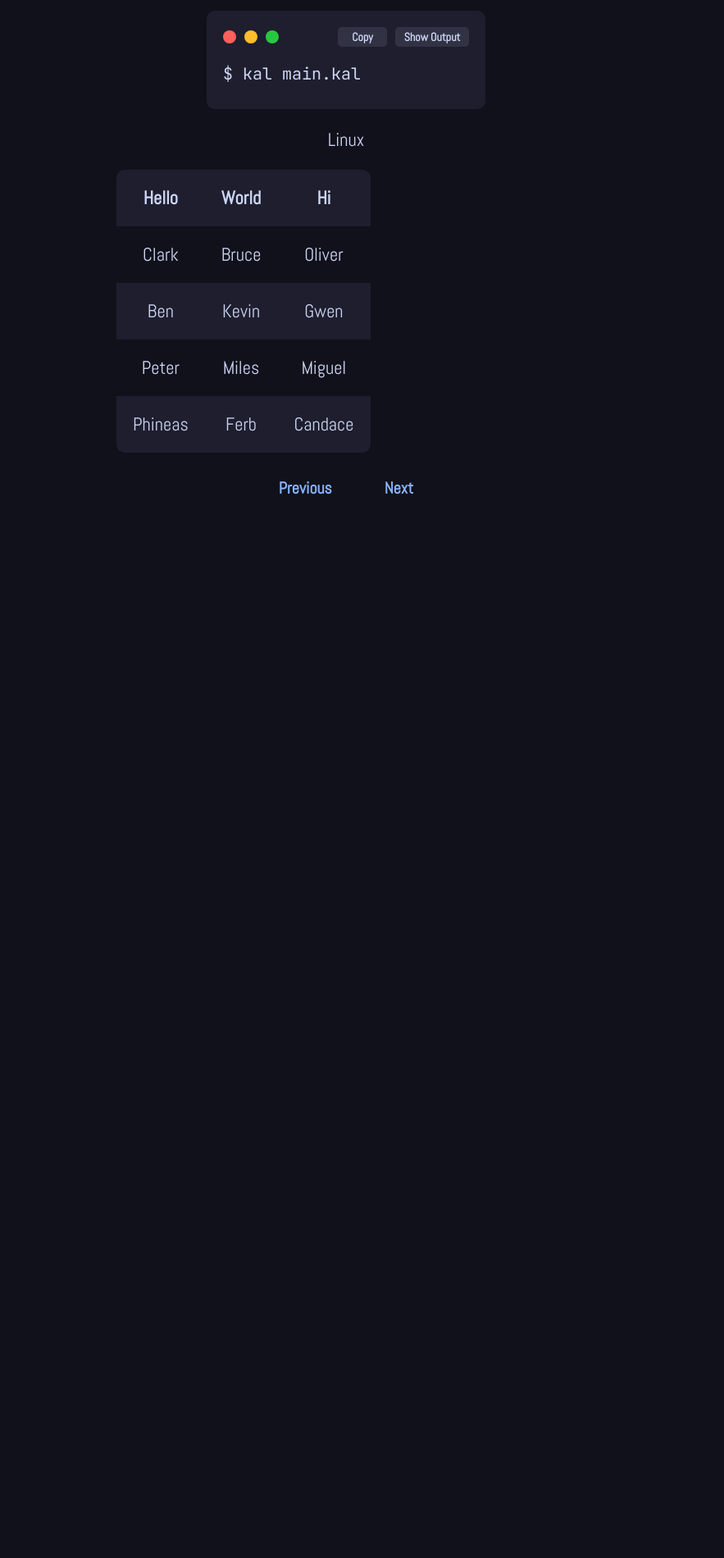
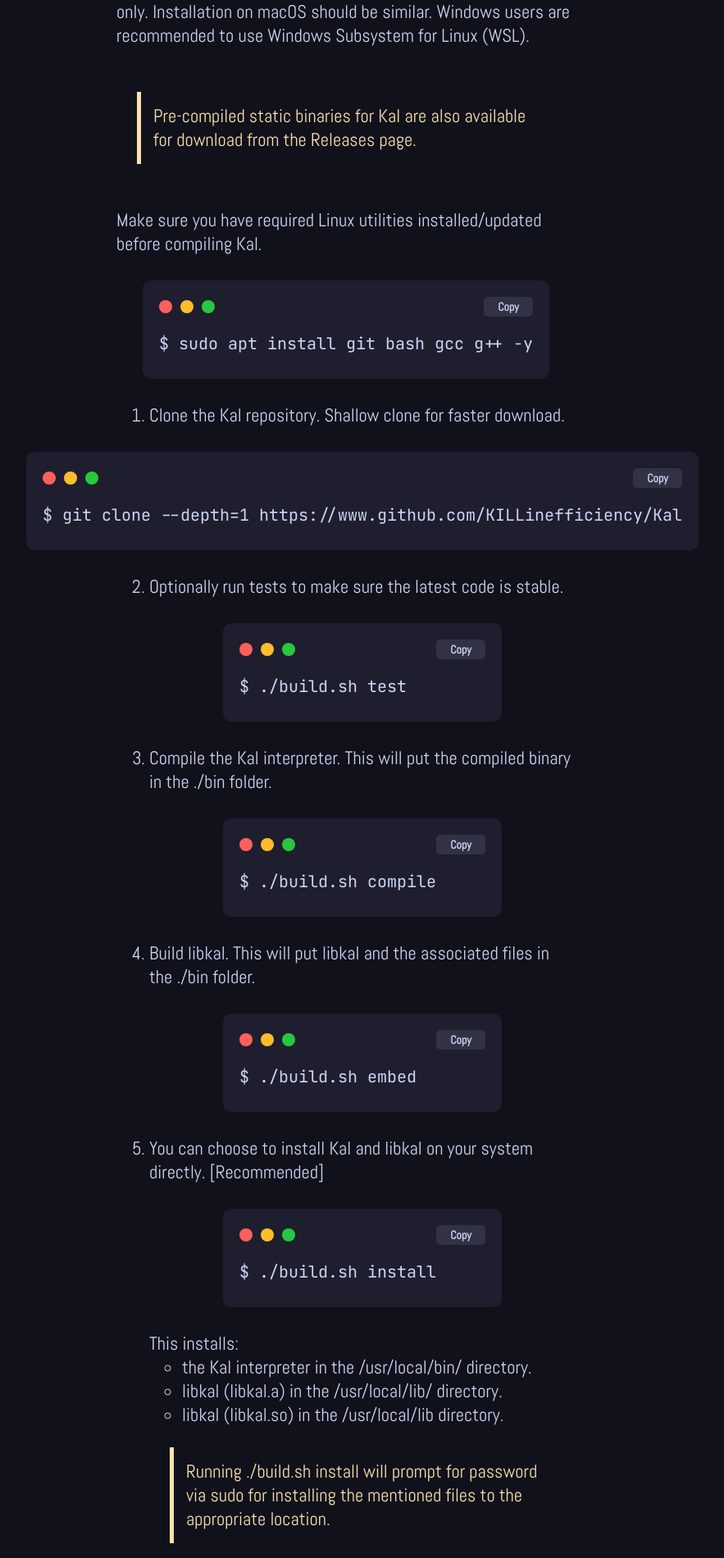
Before and after one commit to KILLinefficiency/KalWebsite, a SvelteKit app: page /docs/install in a window 1280 px wide. Shown: the part 440-2340 px from the top of the page at 82% size, without its empty margins (282-1165 px from the left). Before the commit the page ends 1078 px from the top, so only its background shows below. Built offline with nearby package versions, Linux system fonts and the light colour scheme.

Commit message:
added a chapter: install kal

```diff
--- a/src/lib/components/Code.svelte
+++ b/src/lib/components/Code.svelte
@@ -62,6 +62,7 @@
 
 <style>
     .box {
+        margin: 30px 0px;
         display: flex;
         flex-direction: column;
         align-items: center;
@@ -73,7 +74,7 @@
         color: var(--fg);
         border-radius: 10px;
         font-size: 20px;
-        max-width: 500px;
+        max-width: 1000px;
         min-width: 300px;
     }
 
--- a/src/lib/components/Content.svelte
+++ b/src/lib/components/Content.svelte
@@ -14,7 +14,7 @@
         margin-top: 30px;
     }
     .desc {
-        font-size: 30px;
+        font-size: 20px;
     }
     .title, .desc {
         text-align: center;
--- a/src/lib/data/links.js
+++ b/src/lib/data/links.js
@@ -7,14 +7,7 @@
         ]
     ],
     [
-        "Some very long title in the contents panel",
-        "/docs/",
-        [
-            "second"
-        ]
-    ],
-    [
-        "Installing Kal",
+        "Install Kal",
         "/docs/install",
         [
             "third"
--- a/src/routes/docs/install/+page.svelte
+++ b/src/routes/docs/install/+page.svelte
@@ -1,30 +1,84 @@
 <script>
     import Content from "$lib/components/Content.svelte";
     import Code from "$lib/components/Code.svelte";
-    import Table from "$lib/components/Table.svelte";
+    import Card from "$lib/components/Card.svelte";
 </script>
 
-<Content title="Installing Kal" desc="From Github" next="/docs" previous="/docs/">
+<Content title="Install Kal" desc="...or rather compile it from source" next="/docs" previous="/docs/">
+    Kal has no third-party dependency, hence it's very convenient to compile it from the source code. Kal uses a build script to manage every aspect of compilation and installation including the Kal interpreter, tests and libkal.
+    <br /> <br />
+    Please note that Kal compilation and installation is tested on Linux and therefore this document highlights installation on Linux only. Installation on macOS should be similar. Windows users are recommended to use Windows Subsystem for Linux (WSL).
+    <br /> <br />
+
+    <Card>
+        Pre-compiled static binaries for Kal are also available for download from the Releases page.
+    </Card>
+
+    <br />
+    Make sure you have required Linux utilities installed/updated before compiling Kal.
+
     <Code
-        caption="Hello World"
         code={
-            ['stdout "Hello World". ;; print hello']
+            ["$ sudo apt install git bash gcc g++ -y"]
         }
-        output={"Hello World"}
     />
 
-    <Code
-        caption="Linux"
-        code={
-            ["$ kal main.kal"]
-        }
-        output={"Done"}
-    />
+    <ol>
+        <li>
+            Clone the Kal repository. Shallow clone for faster download.
+            <Code
+                code={
+                    ["$ git clone --depth=1 https://www.github.com/KILLinefficiency/Kal"]
+                }
+            />
+        </li>
 
-    <Table header={["Hello", "World", "Hi"]} rows={[
-        ["Clark", "Bruce", "Oliver"],
-        ["Ben", "Kevin", "Gwen"],
-        ["Peter", "Miles", "Miguel"],
-        ["Phineas", "Ferb", "Candace"]
-    ]} />
+        <li>
+            Optionally run tests to make sure the latest code is stable.
+            <Code
+                code={
+                    ["$ ./build.sh test"]
+                }
+            />
+        </li>
+
+        <li>
+            Compile the Kal interpreter. This will put the compiled binary in the ./bin folder.
+            <Code
+                code={
+                    ["$ ./build.sh compile"]
+                }
+            />
+        </li>
+
+        <li>
+            Build libkal. This will put libkal and the associated files in the ./bin folder.
+            <Code
+                code={
+                    ["$ ./build.sh embed"]
+                }
+            />
+        </li>
+
+        <li>
+            You can choose to install Kal and libkal on your system directly. [Recommended]
+            <Code
+                code={
+                    ["$ ./build.sh install"]
+                }
+            />
+
+            This installs:
+            <ul>
+                <li>the Kal interpreter in the /usr/local/bin/ directory.</li>
+                <li>libkal (libkal.a) in the /usr/local/lib/ directory.</li>
+                <li>libkal (libkal.so) in the /usr/local/lib directory.</li>
+            </ul>
+
+            <Card>
+                Running ./build.sh install will prompt for password via sudo for installing the mentioned files to the appropriate location.
+            </Card>
+        </li>
+    </ol>
+
 </Content>
```
